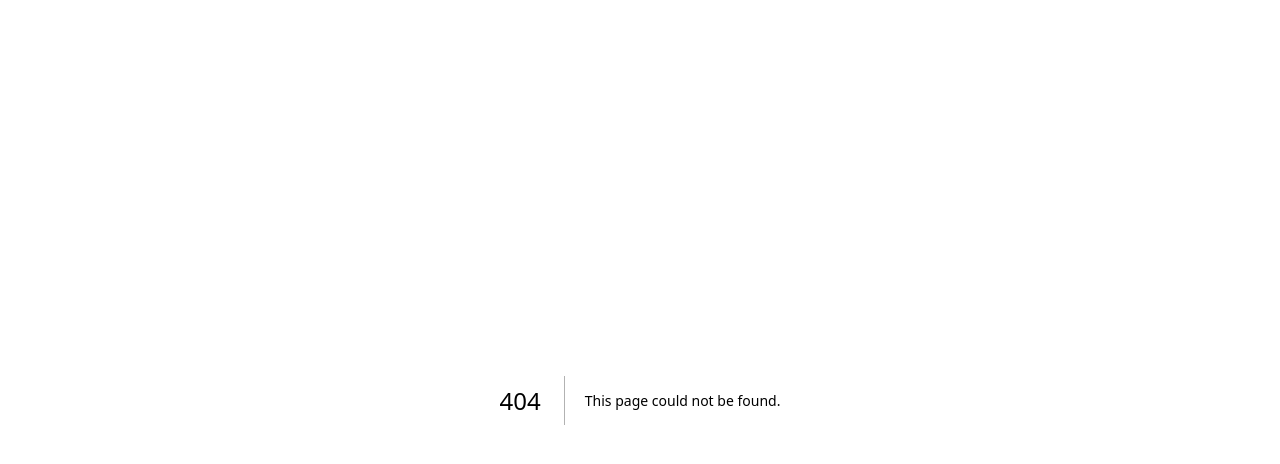
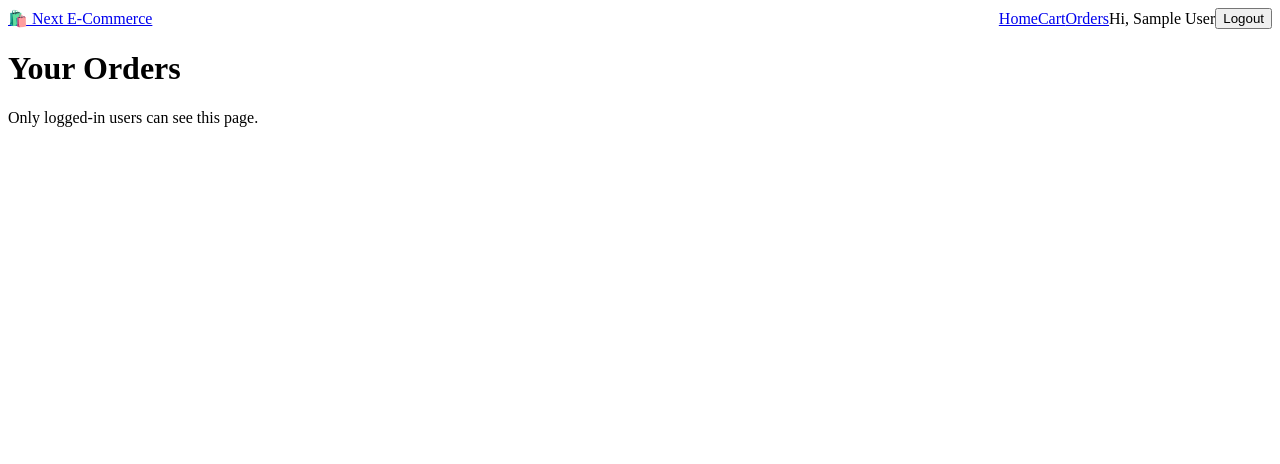
Before and after one commit to GreatDrakes/next-ecommerce, a Next.js app: page /orders in a window 1280 px wide. Before the commit this address had no page. Shown: the top 464 px of the page. Built offline with nearby package versions, Linux system fonts and the light colour scheme; no server answers; sample sign-in values are in the browser's storage.

Commit message:
Navigation and Auth Integration

```diff
--- /dev/null
+++ b/admin/page.tsx
@@ -0,0 +1,26 @@
+"use client";
+
+import { useSession } from "next-auth/react";
+
+export default function AdminPage() {
+  const { data: session, status } = useSession();
+
+  if (status === "loading") {
+    return <p>Loading...</p>;
+  }
+
+  if (!session) {
+    return <p>You must be logged in to view this page.</p>;
+  }
+
+  if (!session.user.roles?.includes("admin")) {
+    return <p>Access denied. Admins only.</p>;
+  }
+
+  return (
+    <div className="p-6">
+      <h1 className="text-2xl font-bold">Welcome, Admin!</h1>
+      <p>You can manage the store here.</p>
+    </div>
+  );
+}
--- /dev/null
+++ b/app/api/auth/[...nextauth]/route.ts
@@ -0,0 +1,29 @@
+import NextAuth from "next-auth";
+import Auth0Provider from "next-auth/providers/auth0";
+
+const handler = NextAuth({
+  providers: [
+    Auth0Provider({
+      clientId: process.env.AUTH0_CLIENT_ID!,
+      clientSecret: process.env.AUTH0_CLIENT_SECRET!,
+      issuer: process.env.AUTH0_ISSUER_BASE_URL!,
+    }),
+  ],
+  session: { strategy: "jwt" },
+  callbacks: {
+    async jwt({ token, profile }) {
+      if (profile) {
+        // Use a custom namespace from Auth0 Rules / Actions
+        const namespace = "https://my-app.com/roles";
+        token.roles = (profile as any)[namespace] || [];
+      }
+      return token;
+    },
+    async session({ session, token }) {
+      session.user.roles = token.roles;
+      return session;
+    },
+  },
+});
+
+export { handler as GET, handler as POST };
--- a/app/layout.tsx
+++ b/app/layout.tsx
@@ -4,14 +4,19 @@ import "./globals.css";
 import { ReactNode } from "react";
 import { Provider } from "react-redux";
 import { store } from "../store/store";
+import Header from "../components/Header";
+import { SessionProvider } from "next-auth/react";
 
 export default function RootLayout({ children }: { children: ReactNode }) {
   return (
     <html lang="en">
       <body>
-        <Provider store={store}>
-          {children}
-        </Provider>
+        <SessionProvider>
+          <Provider store={store}>
+            <Header />
+            <main>{children}</main>
+          </Provider>
+        </SessionProvider>
       </body>
     </html>
   );
--- /dev/null
+++ b/app/orders/page.tsx
@@ -0,0 +1,20 @@
+"use client";
+
+import { useSession } from "next-auth/react";
+import { redirect } from "next/navigation";
+
+export default function OrdersPage() {
+  const { data: session, status } = useSession();
+
+  if (status === "loading") return <p>Loading...</p>;
+  if (!session) {
+    redirect("/"); // not logged in → send home
+  }
+
+  return (
+    <div className="p-6">
+      <h1 className="text-2xl font-bold">Your Orders</h1>
+      <p>Only logged-in users can see this page.</p>
+    </div>
+  );
+}
--- a/components/header.tsx
+++ b/components/header.tsx
@@ -0,0 +1,64 @@
+"use client";
+
+import Link from "next/link";
+import { useSelector } from "react-redux";
+import { RootState } from "../store/store";
+import { signIn, signOut, useSession } from "next-auth/react";
+
+export default function Header() {
+  const items = useSelector((state: RootState) => state.cart.items);
+  const totalQuantity = items.reduce((sum, item) => sum + item.quantity, 0);
+  const { data: session } = useSession();
+
+  return (
+    <header className="flex items-center justify-between px-6 py-4 bg-gray-800 text-white">
+      <Link href="/" className="text-xl font-bold">
+        🛍️ Next E-Commerce
+      </Link>
+
+      <nav className="space-x-6 flex items-center">
+        <Link href="/">Home</Link>
+
+        <Link href="/cart" className="relative">
+          Cart
+          {totalQuantity > 0 && (
+            <span className="ml-1 px-2 py-0.5 bg-red-500 text-xs rounded-full">
+              {totalQuantity}
+            </span>
+          )}
+        </Link>
+
+        {session && (
+          <Link href="/orders" className="hover:underline">
+            Orders
+          </Link>
+        )}
+
+        {session?.user?.roles?.includes("admin") && (
+          <Link href="/admin" className="hover:underline">
+            Admin
+          </Link>
+        )}
+
+        {session ? (
+          <>
+            <span className="text-sm">Hi, {session.user?.name}</span>
+            <button
+              onClick={() => signOut()}
+              className="ml-2 px-3 py-1 bg-red-600 rounded hover:bg-red-700"
+            >
+              Logout
+            </button>
+          </>
+        ) : (
+          <button
+            onClick={() => signIn("auth0")}
+            className="px-3 py-1 bg-blue-600 rounded hover:bg-blue-700"
+          >
+            Login
+          </button>
+        )}
+      </nav>
+    </header>
+  );
+}
--- a/package.json
+++ b/package.json
@@ -11,6 +11,7 @@
   "dependencies": {
     "@reduxjs/toolkit": "^2.8.2",
     "next": "15.4.6",
+    "next-auth": "^4.24.11",
     "react": "19.1.0",
     "react-dom": "19.1.0",
     "react-redux": "^9.2.0"
--- /dev/null
+++ b/types/next-auth.d.ts
@@ -0,0 +1,16 @@
+import NextAuth from "next-auth";
+
+declare module "next-auth" {
+  interface Session {
+    user: {
+      name?: string | null;
+      email?: string | null;
+      image?: string | null;
+      roles?: string[];
+    };
+  }
+
+  interface User {
+    roles?: string[];
+  }
+}
```
Also changed, not shown: 1 other file (tests, documents, lock files or other folders).
